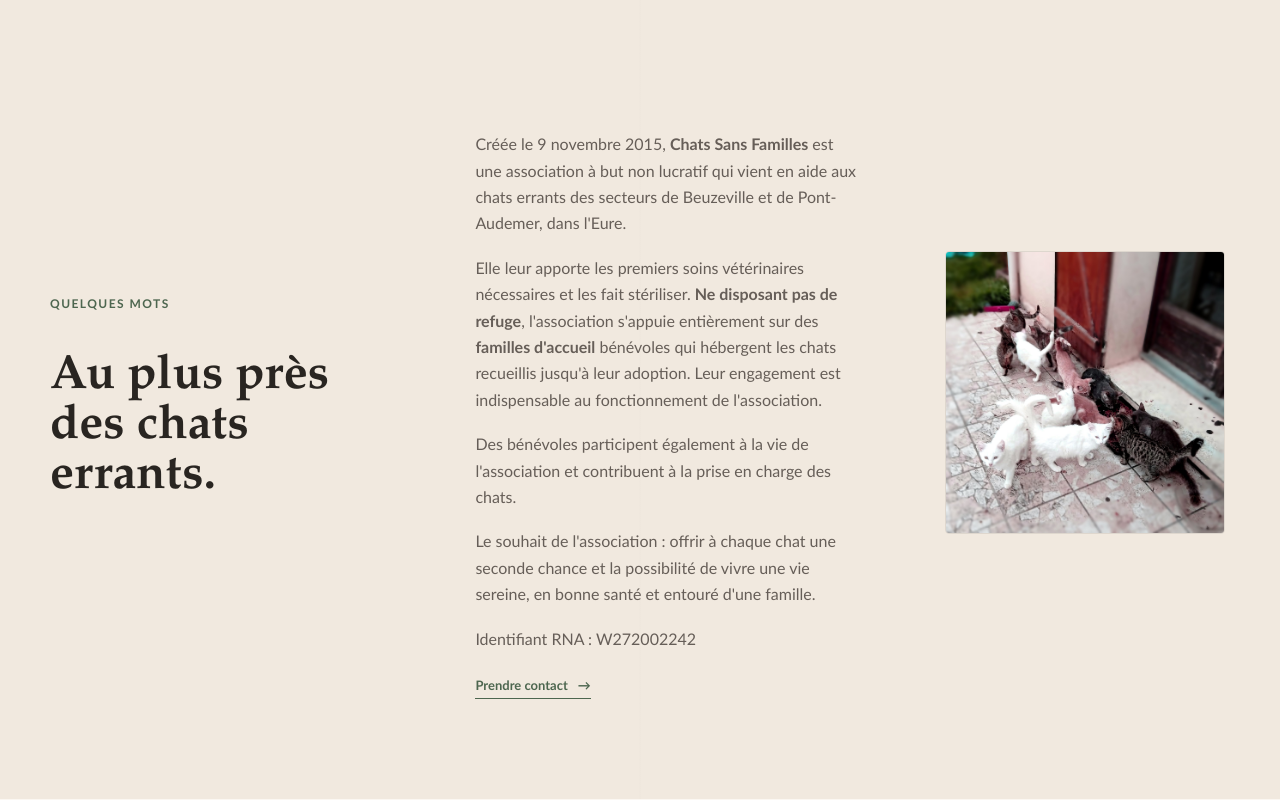
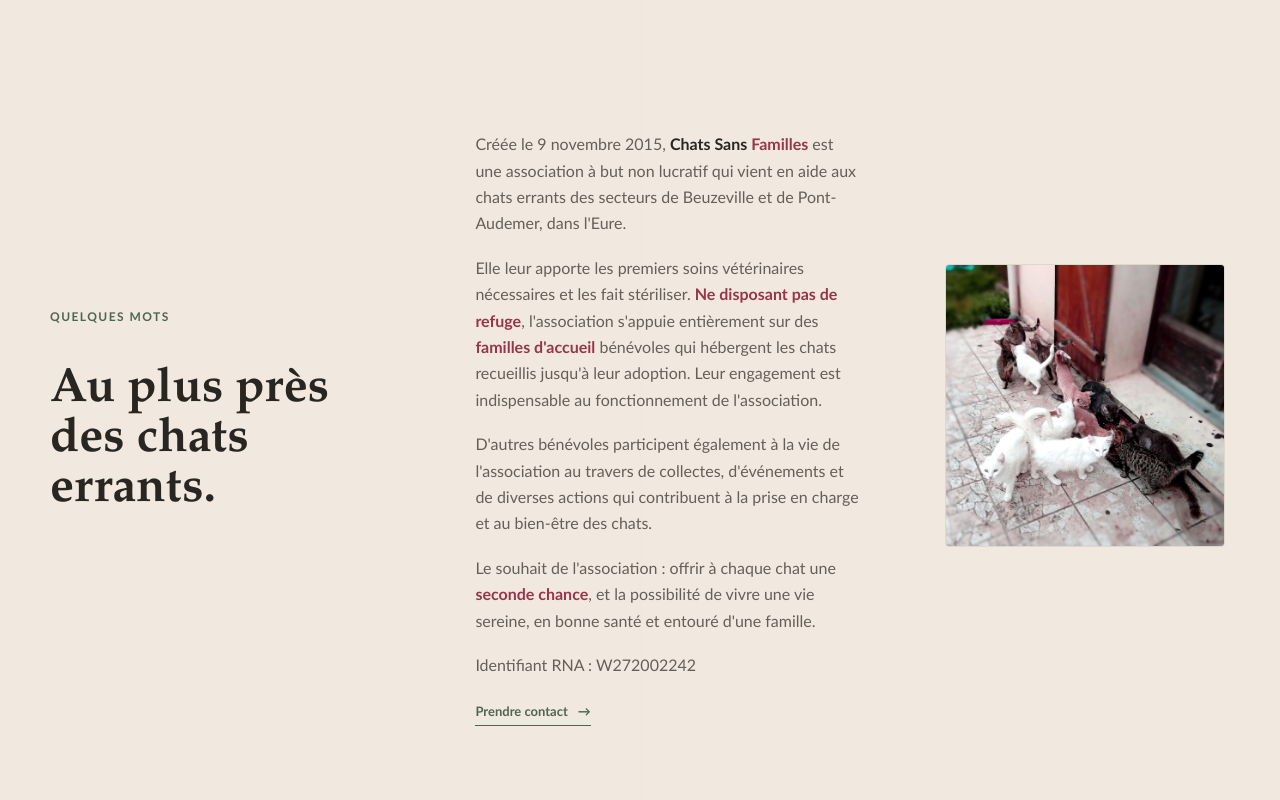
Before and after one commit to MaroueB/chatsansfamilles, a plain HTML site: page index.html in a window 1280 px wide. Shown: the part 840-1640 px from the top of the page. Drawn offline with Linux system fonts and the light colour scheme.

Commit message:
Enrichir les informations d’engagement et harmoniser l’identité visuelle

```diff
--- a/index.html
+++ b/index.html
@@ -18,7 +18,7 @@
   <header class="site-header">
     <a class="wordmark" href="#accueil" aria-label="Chats Sans Familles, accueil">
       <img class="wordmark-logo" src="logo.jpeg" alt="">
-      <span>Chats Sans Familles</span>
+      <span><span class="brand-name-main">Chats Sans</span> <span class="brand-name-accent">Familles</span></span>
     </a>
     <nav class="desktop-nav" aria-label="Navigation principale">
       <a href="#association">L'association</a>
@@ -69,10 +69,10 @@
           <h2 id="about-title">Au plus près<br>des chats errants.</h2>
         </div>
         <div class="about-copy">
-          <p>Créée le 9 novembre 2015, <strong>Chats Sans Familles</strong> est une association à but non lucratif qui vient en aide aux chats errants des secteurs de Beuzeville et de Pont-Audemer, dans l'Eure.</p>
-          <p>Elle leur apporte les premiers soins vétérinaires nécessaires et les fait stériliser. <strong>Ne disposant pas de refuge</strong>, l'association s'appuie entièrement sur des <strong>familles d'accueil</strong> bénévoles qui hébergent les chats recueillis jusqu'à leur adoption. Leur engagement est indispensable au fonctionnement de l'association.</p>
-          <p>Des bénévoles participent également à la vie de l'association et contribuent à la prise en charge des chats.</p>
-          <p>Le souhait de l'association : offrir à chaque chat une seconde chance et la possibilité de vivre une vie sereine, en bonne santé et entouré d'une famille.</p>
+          <p>Créée le 9 novembre 2015, <strong><span class="brand-name-main">Chats Sans</span> <span class="brand-name-accent">Familles</span></strong> est une association à but non lucratif qui vient en aide aux chats errants des secteurs de Beuzeville et de Pont-Audemer, dans l'Eure.</p>
+          <p>Elle leur apporte les premiers soins vétérinaires nécessaires et les fait stériliser. <strong class="about-highlight">Ne disposant pas de refuge</strong>, l'association s'appuie entièrement sur des <strong class="about-highlight">familles d'accueil</strong> bénévoles qui hébergent les chats recueillis jusqu'à leur adoption. Leur engagement est indispensable au fonctionnement de l'association.</p>
+          <p>D'autres bénévoles participent également à la vie de l'association au travers de collectes, d'événements et de diverses actions qui contribuent à la prise en charge et au bien-être des chats.</p>
+          <p>Le souhait de l'association : offrir à chaque chat une <strong class="about-highlight">seconde chance</strong>, et la possibilité de vivre une vie sereine, en bonne santé et entouré d'une famille.</p>
           <p class="about-footnote">Identifiant RNA : W272002242</p>
           <a class="text-link" href="#contact">Prendre contact <span aria-hidden="true">→</span></a>
         </div>
@@ -150,7 +150,7 @@
               <span aria-hidden="true">💡</span>
               <h3>Reçu fiscal</h3>
             </div>
-            <p class="receipt-copy">Chats Sans Familles est une association d'intérêt général et peut délivrer un reçu fiscal pour votre don. Chaque soutien compte et contribue à la prise en charge de nos protégés. Pour faire une demande de reçu fiscal, il vous suffit de nous contacter par <a href="https://www.facebook.com/share/1LhmT93sBK/" target="_blank" rel="noopener noreferrer">message privé sur Facebook</a> ou directement via nos <a href="#contact">coordonnées</a>.</p>
+            <p class="receipt-copy"><strong><span class="brand-name-main">Chats Sans</span> <span class="brand-name-accent">Familles</span></strong> est une association d'intérêt général et peut délivrer un reçu fiscal pour votre don. Chaque soutien compte et contribue à la prise en charge de nos protégés. Pour faire une demande de reçu fiscal, il vous suffit de nous contacter par <a href="https://www.facebook.com/share/1LhmT93sBK/" target="_blank" rel="noopener noreferrer">message privé sur Facebook</a> ou directement via nos <a href="#contact">coordonnées</a>.</p>
             <p class="receipt-rate">66 % du montant de votre don peut être déduit de votre impôt.</p>
             <ul class="receipt-examples" aria-label="Exemples de montant après déduction fiscale">
               <li>10 € → 6,60 €</li>
@@ -362,7 +362,7 @@
 
   <footer class="site-footer" id="mentions-legales">
     <div class="footer-main">
-      <a class="footer-name" href="#accueil">Chats Sans Familles<span aria-hidden="true">.</span></a>
+      <a class="footer-name" href="#accueil"><span class="brand-name-main">Chats Sans</span> <span class="brand-name-accent">Familles</span><span class="footer-mark" aria-hidden="true">.</span></a>
       <p>Aux côtés des chats errants, autour de Beuzeville et Pont-Audemer.</p>
       <nav class="footer-nav" aria-label="Liens de pied de page">
         <a href="https://www.facebook.com/share/1LhmT93sBK/" target="_blank" rel="noopener noreferrer">Facebook</a>
@@ -377,7 +377,7 @@
     <details class="legal-details">
       <summary>Mentions légales (version provisoire)</summary>
       <div class="legal-details-content">
-        <p><strong>Éditeur du site :</strong> Association Chats Sans Familles, RNA W272002242.</p>
+        <p><strong>Éditeur du site :</strong> Association <span class="brand-name-main">Chats Sans</span> <span class="brand-name-accent">Familles</span>, RNA W272002242.</p>
         <p><strong>Siège social :</strong> 218 Le Val, 27210 Foulbec, France.</p>
         <p><strong>Responsable de la publication :</strong> Cassandra Heutte, présidente de l'association.</p>
         <p><strong>Contact :</strong> <a href="mailto:chatsansfamilles@orange.fr">chatsansfamilles@orange.fr</a></p>
@@ -385,7 +385,7 @@
       </div>
     </details>
     <div class="footer-bottom">
-      <span>© Chats Sans Familles</span>
+      <span>© <span class="brand-name-main">Chats Sans</span> <span class="brand-name-accent">Familles</span></span>
     </div>
   </footer>
 </body>
--- a/style.css
+++ b/style.css
@@ -40,6 +40,22 @@ a {
   color: inherit;
 }
 
+.brand-name-main {
+  color: var(--ink);
+}
+
+.brand-name-accent {
+  color: var(--coral-deep);
+}
+
+.site-footer .brand-name-main {
+  color: var(--paper);
+}
+
+.site-footer .brand-name-accent {
+  color: var(--coral-pale);
+}
+
 a:focus-visible,
 summary:focus-visible {
   outline: 3px solid var(--coral);
@@ -366,6 +382,10 @@ h1 em {
   font-size: 16px;
 }
 
+.about-highlight {
+  color: var(--coral-deep);
+}
+
 .text-link {
   display: inline-flex;
   align-items: center;
@@ -762,8 +782,8 @@ h1 em {
   min-width: 0;
   margin-top: 36px;
   padding: 24px 20px 10px;
-  border-left: 5px solid var(--accent-deep);
-  background: var(--accent-pale);
+  border-left: 5px solid var(--coral-deep);
+  background: var(--coral-pale);
 }
 
 .sponsorship-gallery h3 {
@@ -1120,7 +1140,11 @@ h1 em {
   text-decoration: none;
 }
 
-.footer-name span {
+.footer-name .brand-name-accent {
+  color: var(--coral);
+}
+
+.footer-name > .footer-mark {
   color: var(--coral-pale);
 }
 
```
Also changed, not shown: 1 other file.
